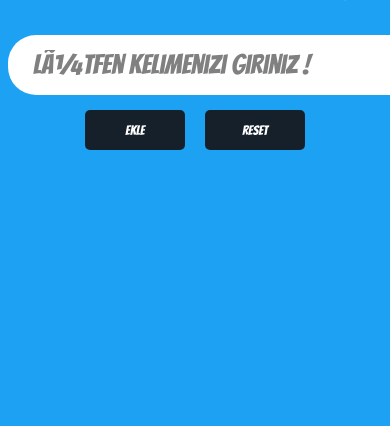
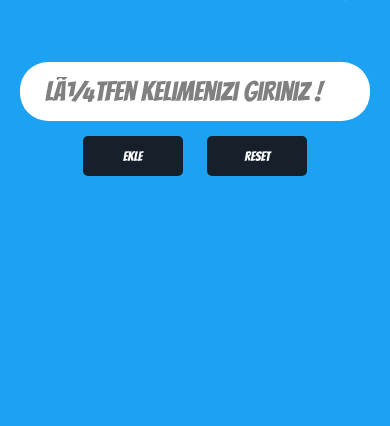
Before and after one commit to ymlihaa/diksinary.com-heroku, a PHP site: page / in a window 390 px wide; the page is wider, and only the part inside the window is pictured. Shown: the part 116-542 px from the top of that part. Run offline with PHP 8.4, Linux system fonts and the light colour scheme.

Commit message:
input responsive hale getirildi.

```diff
--- a/style.css
+++ b/style.css
@@ -23,8 +23,13 @@ header h1 {
 }
 
 #add-Item {
+  display: flex;
+  justify-content: center;
+  align-items: center;
+  flex-direction: column;
   max-width: 581px;
   height: 48px;
+  margin-top: 100px;
   margin-left: auto;
   margin-right: auto;
 }
@@ -44,12 +49,16 @@ header h1 {
   color: gray;
 }
 
+@media only screen and (max-width: 700px) {
+  #add-Item input {
+    max-width: 300px;
+    justify-content: center;
+    align-items: center;
+  }
+}
+
 .buttons {
-  display: flex;
-  justify-content: center;
-  align-items: center;
   margin-top: 5px;
-  /* display: inline-block */
 }
 
 button {
```
